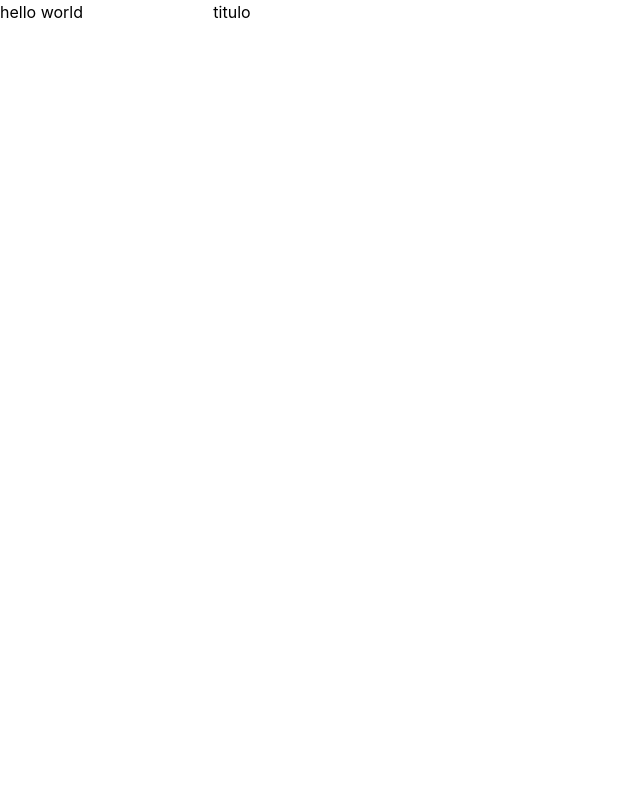
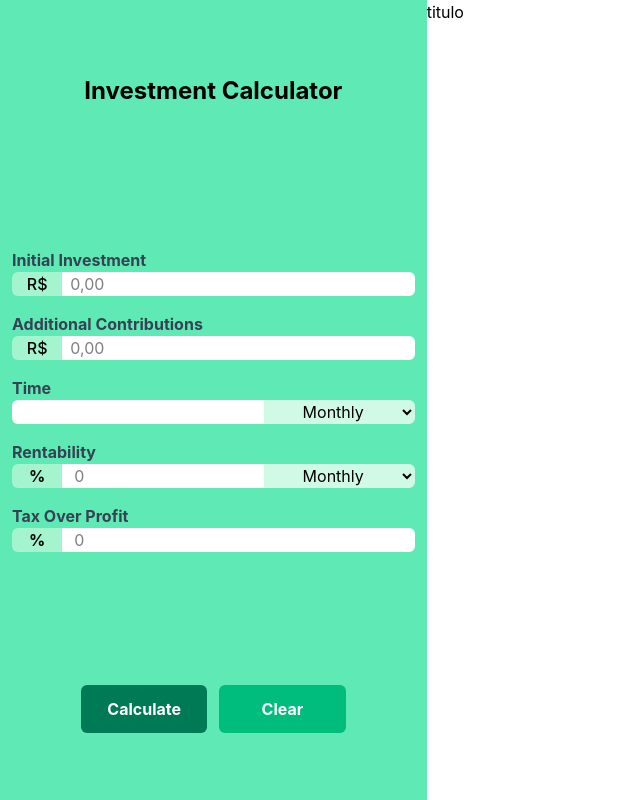
Before and after one commit to brunogmn751/investmentCalculator, a website built with Vite: page index.html in a window 1280 px wide. Shown: the whole page, without its empty margins (0-640 px from the left). Built offline with nearby package versions, Linux system fonts and the light colour scheme.

Commit message:
Created the form that the user will interect with

```diff
--- a/index.html
+++ b/index.html
@@ -6,9 +6,63 @@
     <title>investment Calculator</title>
     <link href="./src/style.css" rel="stylesheet">
   </head>
-  <body class="grid grid-rows-2 grid-cols-6">
-    <h1>hello world</h1>
-    <h2>titulo</h2>
+  <body class=" h-dvh grid grid-rows-2 grid-cols-3">
+    <aside class="row-span-3 bg-emerald-300 flex flex-col justify-around items-center">
+      <h1 class="text-2xl text-center font-bold px-6 py-2">Investment Calculator</h1>
+      <form class="w-full flex ">
+        <div class="flex flex-col w-full gap-4 px">
+          <div class="flex flex-col w-full px-3">
+            <label class="font-bold text-gray-700" for="initial-investment">Initial Investment</label>
+            <div class="flex gap-0">
+              <input class="bg-emerald-200 rounded-l-md px-2 w-1/8 font-medium text-center" value="R$" type="text" disabled>
+              <input class="bg-white w-7/8 pl-2 rounded-r-md" type="text" placeholder="0,00" id="initial-investment">
+            </div>
+          </div>
+          <div class="flex flex-col w-full px-3">
+            <label class="font-bold text-gray-700" for="additional-contributions">Additional Contributions</label>
+            <div class="flex gap-0">
+              <input class="bg-emerald-200 rounded-l-md px-2 w-1/8 font-medium text-center" value="R$" type="text" disabled>
+              <input class="bg-white w-7/8 pl-2 rounded-r-md" type="text" placeholder="0,00" id="additional-contributions">
+            </div>
+          </div>
+          <div class="flex flex-col w-full px-3">
+            <label class="font-bold text-gray-700" for="time-amount-period">Time</label>
+            <div class="flex gap-0">
+              <input class="bg-white w-5/8 rounded-l-md" type="text" id="time">
+              <select class="bg-emerald-100 rounded-r-md text-center w-3/8" id="time-amount-period">
+                <option value="monthly">Monthly</option>
+                <option value="yearly">Yearly</option>
+              </select>
+            </div>
+          </div>
+          <div class="flex flex-col w-full px-3">
+            <label class="font-bold text-gray-700" for="return-rate">Rentability</label>
+            <div class="flex gap-0">
+              <input class="bg-emerald-200 rounded-l-md px-2 w-1/8 font-bold text-center" value="%" type="text" disabled>
+              <input class="bg-white w-1/2 px-3" type="text" id="return-rate" placeholder="0">
+              <select class="bg-emerald-100 rounded-r-md text-center w-3/8" id="evaluation-period">
+                <option value="monthly">Monthly</option>
+                <option value="yearly">Yearly</option>
+              </select>
+            </div>
+          </div>
+          <div class="flex flex-col w-full px-3">
+            <label class="font-bold text-gray-700" for="tax-rate">Tax Over Profit</label>
+            <div class="flex gap-0">
+              <input class="bg-emerald-200 rounded-l-md px-2 w-1/8 font-bold text-center" value="%" type="text" disabled>
+              <input class="bg-white w-7/8 rounded-r-md pl-3" type="text" placeholder="0" id="tax-rate">
+            </div>
+          </div>
+        </div>
+      </form>
+      <div class="flex h-12 px-6 gap-3 w-full justify-center">
+        <button class="bg-emerald-700 text-white w-1/3 rounded-md font-bold hover:bg-emerald-800  transition-all">Calculate</button>
+        <button class="bg-emerald-500 text-white w-1/3 rounded-md font-bold hover:bg-emerald-600  transition-all">Clear</button>
+      </div>
+    </aside>
+    <main class="row-span-2 col-span-2">
+      <h2>titulo</h2>
+    </main>
     <script type="module" src="/src/main.js"></script>
   </body>
 </html>
```
